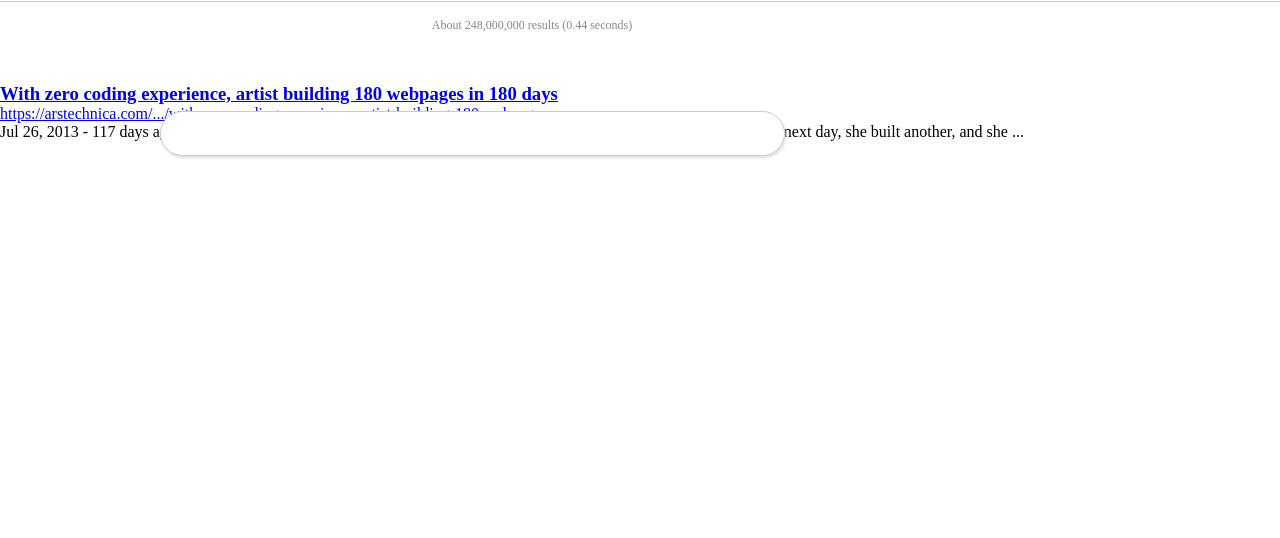
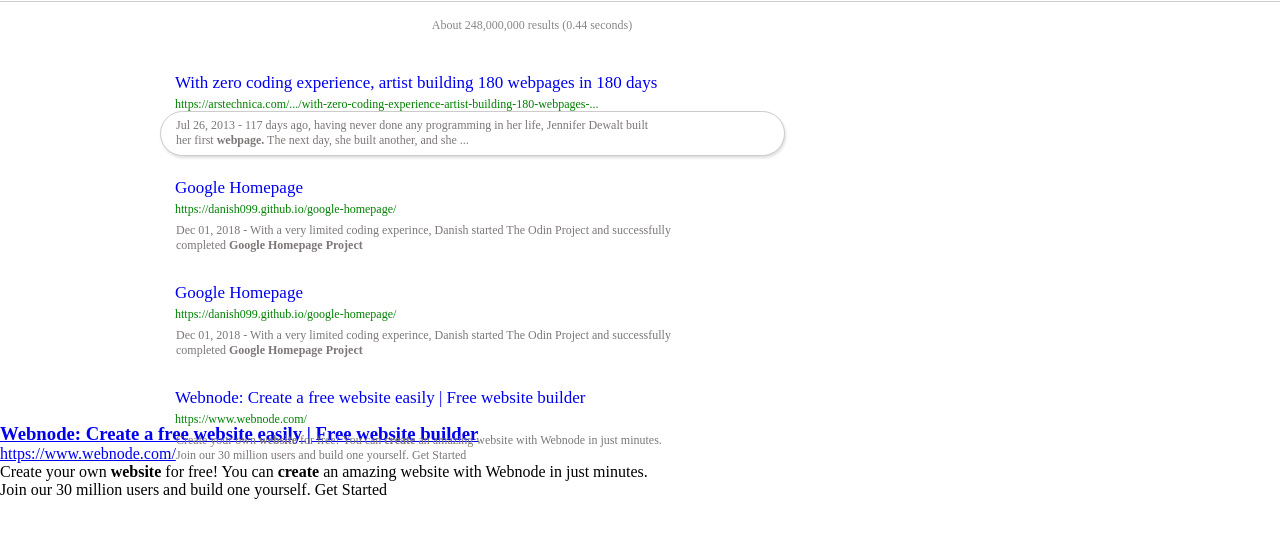
Before and after one commit to Danish099/Google-result-page, a plain HTML site: page index.html in a window 1280 px wide. Shown: the part 244-782 px from the top of the page. Drawn offline with Linux system fonts and the light colour scheme.

Commit message:
Done with 5 links :)

```diff
--- a/css/style2.css
+++ b/css/style2.css
@@ -113,5 +113,127 @@
     right: 108px;
     color:  rgb(138, 134, 134);
    }
+.search-result {
+    position: relative;
+    text-align: left;
+    font-size: 12px;
+    left: 165px;
+    bottom: 20px;
 
 }
+.search-result h3 {
+    font-weight: 400;
+    padding: 10px;
+    font-size: 17px;
+}
+.search-result h3 a {
+    text-decoration: none;
+}
+.search-result .green-link {
+    position: relative;
+    color:green;
+    left: 10px;
+    bottom: 6px;
+    font-size: 12px;
+    font-weight: 500;
+    text-decoration: none;
+}
+.search-result .description {
+    position: relative;
+    left: 11px;
+    font-size: 12px;
+    color: rgb(126, 119, 119);
+}
+.search-result2 {
+    position: relative;
+    text-align: left;
+    font-size: 12px;
+    left: 165px;
+
+}
+.search-result2 h3 {
+    font-weight: 400;
+    padding: 10px;
+    font-size: 17px;
+}
+.search-result2 h3 a {
+    text-decoration: none;
+}
+.search-result2 .green-link2 {
+    position: relative;
+    color:green;
+    left: 10px;
+    bottom: 6px;
+    font-size: 12px;
+    font-weight: 500;
+    text-decoration: none;
+}
+.search-result2 .description2 {
+    position: relative;
+    left: 11px;
+    font-size: 12px;
+    color: rgb(126, 119, 119);
+}
+.search-result3 {
+    position: relative;
+    text-align: left;
+    font-size: 12px;
+    left: 165px;
+    top: 20px;
+
+}
+.search-result3 h3 {
+    font-weight: 400;
+    padding: 10px;
+    font-size: 17px;
+}
+.search-result3 h3 a {
+    text-decoration: none;
+}
+.search-result3 .green-link3 {
+    position: relative;
+    color:green;
+    left: 10px;
+    bottom: 6px;
+    font-size: 12px;
+    font-weight: 500;
+    text-decoration: none;
+}
+.search-result3 .description3 {
+    position: relative;
+    left: 11px;
+    font-size: 12px;
+    color: rgb(126, 119, 119);
+}
+.search-result4 {
+    position: relative;
+    text-align: left;
+    font-size: 12px;
+    left: 165px;
+    top: 40px;
+
+}
+.search-result4 h3 {
+    font-weight: 400;
+    padding: 10px;
+    font-size: 17px;
+}
+.search-result4 h3 a {
+    text-decoration: none;
+}
+.search-result4 .green-link4 {
+    position: relative;
+    color:green;
+    left: 10px;
+    bottom: 6px;
+    font-size: 12px;
+    font-weight: 500;
+    text-decoration: none;
+}
+.search-result4 .description4 {
+    position: relative;
+    left: 11px;
+    font-size: 12px;
+    color: rgb(126, 119, 119);
+}
+}
--- a/index.html
+++ b/index.html
@@ -48,12 +48,60 @@
                 zero coding experience, artist building 180 webpages in 180 days</a>
             </h3>
             <a class="green-link"
-                href="https://arstechnica.com/information-technology/2013/07/with-zero-coding-experience-artist-building-180-webpages-in-180-days/">https://arstechnica.com/.../with-zero-coding-experience-artist-building-180-webpages-...</a>
-            <div class="description"></div>
-            <p>Jul 26, 2013 - 117 days ago, having never done any programming in her life, Jennifer Dewalt built her
+                href="https://arstechnica.com/information-technology/2013/07/with-zero-coding-experience-artist-building-180-webpages-in-180-days/">https://arstechnica.com/.../with-zero-coding-experience-artist-building-180-webpages-... </a>
+            <div class="description">
+            <p> Jul 26, 2013 - 117 days ago, having never done any programming in her life, Jennifer Dewalt built <br> her
                 first <strong>webpage.</strong> The next day, she built another, and she ...</p>
+            </div>
         </div>
 
+        <div class=search-result2>
+            <h3><a href="https://danish099.github.io/google-homepage/">Google Homepage
+                </a>
+            </h3>
+            <a class="green-link2"
+                href="https://danish099.github.io/google-homepage/">https://danish099.github.io/google-homepage/</a>
+            <div class="description2">
+            <p> Dec 01, 2018 - With a very limited coding experince, Danish started The Odin Project and successfully <br>
+                completed <strong>Google Homepage Project</strong></p>
+            </div>
         </div>
 
+        <div class=search-result3>
+                <h3><a href="https://danish099.github.io/google-homepage/">Google Homepage
+                    </a>
+                </h3>
+                <a class="green-link3"
+                    href="https://danish099.github.io/google-homepage/">https://danish099.github.io/google-homepage/</a>
+                <div class="description3">
+                <p> Dec 01, 2018 - With a very limited coding experince, Danish started The Odin Project and successfully <br>
+                    completed <strong>Google Homepage Project</strong></p>
+                </div>
+            </div>
+
+            <div class=search-result4>
+                    <h3><a href="https://www.webnode.com/">Webnode: Create a free website easily | Free website builder
+                        </a>
+                    </h3>
+                    <a class="green-link4"
+                        href="https://www.webnode.com/">https://www.webnode.com/</a>
+                    <div class="description4">
+                    <p> Create your own <strong>website</strong> for free! You can <strong>create</strong> an amazing website with Webnode in just minutes.<br> Join our 30 million users and build one yourself. Get Started</p>
+                    </div>
+                </div>
+
+                <div class=search-result5>
+                        <h3><a href="https://www.webnode.com/">Webnode: Create a free website easily | Free website builder
+                            </a>
+                        </h3>
+                        <a class="green-link5"
+                            href="https://www.webnode.com/">https://www.webnode.com/</a>
+                        <div class="description5">
+                        <p> Create your own <strong>website</strong> for free! You can <strong>create</strong> an amazing website with Webnode in just minutes.<br> Join our 30 million users and build one yourself. Get Started</p>
+                        </div>
+                    </div>
+
+
+
+
  </div>
```
